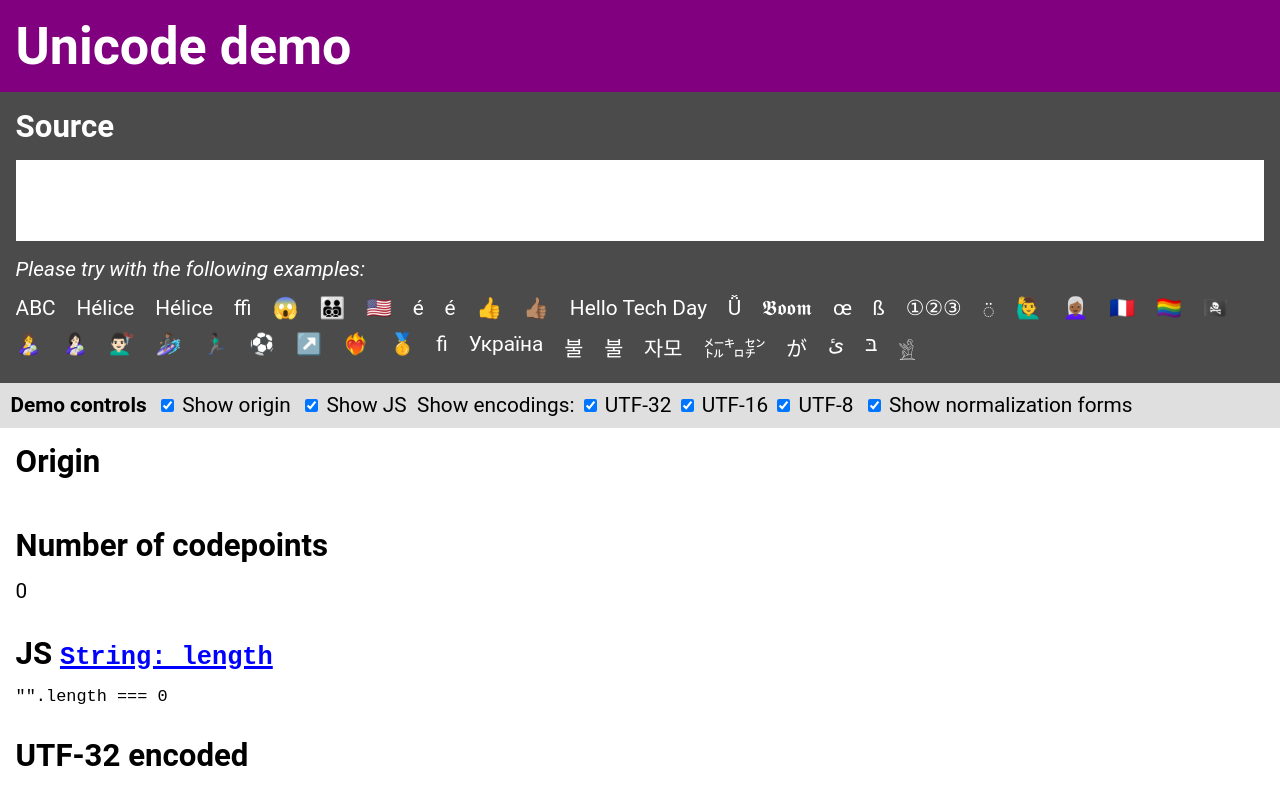
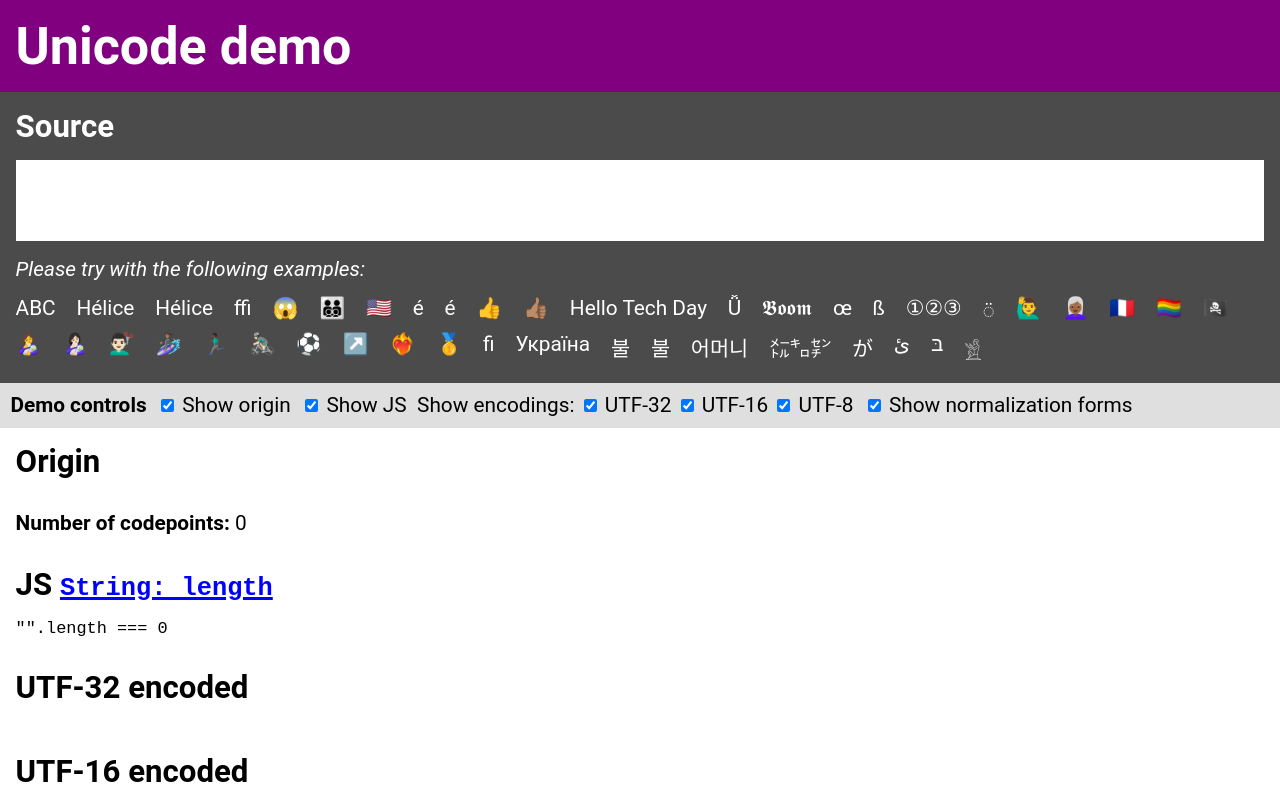
Before and after one commit to pgentile/unicode-demo, a React (Vite) app: page / in a window 1280 px wide. Shown: the top 800 px of the page. Built offline with nearby package versions, Linux system fonts and the light colour scheme.

Commit message:
feat: display mirroring char

```diff
--- a/src/App.tsx
+++ b/src/App.tsx
@@ -1,8 +1,7 @@
-import { Activity, lazy, Suspense, type MouseEvent } from "react";
+import { Activity, lazy, Suspense, type MouseEvent, Fragment } from "react";
 import SourceForm from "./SourceForm.tsx";
 import SampleValueGroup from "./SampleValueGroup.tsx";
 import OriginDisplay from "./OriginDisplay.tsx";
-import NumberOfCodepoints from "./NumberOfCodepoints.tsx";
 import JsStringLength from "./JsStringLength.tsx";
 import Normalization from "./Normalization.tsx";
 import {
@@ -65,29 +64,21 @@ export default function App() {
         </Activity>
 
         <div className="output-group">
-          <Activity mode={showOrigin ? "visible" : "hidden"}>
-            <OriginDisplay />
-            <NumberOfCodepoints />
-          </Activity>
+          {showOrigin && <OriginDisplay />}
+          {showJsString && <JsStringLength />}
 
-          <Activity mode={showJsString ? "visible" : "hidden"}>
-            <JsStringLength />
-          </Activity>
-
-          {ALL_ENCODINGS.map((encoding) => (
-            <Activity
-              key={encoding}
-              mode={enabledEncodings.includes(encoding) ? "visible" : "hidden"}
-            >
+          {ALL_ENCODINGS.filter((encoding) =>
+            enabledEncodings.includes(encoding),
+          ).map((encoding) => (
+            <Fragment key={encoding}>
               <EncodedBytes key={encoding} encoding={encoding} />
-            </Activity>
+            </Fragment>
           ))}
 
-          <Activity mode={showNormalizationForms ? "visible" : "hidden"}>
-            {ALL_NORMALIZATION_FORMS.map((form) => (
+          {showNormalizationForms &&
+            ALL_NORMALIZATION_FORMS.map((form) => (
               <Normalization key={form} form={form as NormalizationForm} />
             ))}
-          </Activity>
         </div>
       </main>
     </>
--- a/src/CharacterInfo.tsx
+++ b/src/CharacterInfo.tsx
@@ -1,4 +1,4 @@
-import { Activity, type MouseEvent, use } from "react";
+import { Fragment, type MouseEvent, use } from "react";
 import { useCodePoint } from "./CharacterContextBase.ts";
 import { getCodePointAsHexa } from "./codePoints.ts";
 import { useSource } from "./SourceContextBase.ts";
@@ -6,6 +6,7 @@ import ByteSequence from "./ByteSequence.tsx";
 import { useDemoModeProps } from "./DemoModeContextBase.ts";
 import { ALL_ENCODINGS } from "./common.ts";
 import CodePointDisplay from "./CodePointDisplay.tsx";
+import StringCodePointDisplay from "./StringCodePointDisplay.tsx";
 
 const characterNamesPromise: Promise<Map<number, string>> = new Promise(
   (resolve, reject) => {
@@ -66,12 +67,26 @@ const uppercaseMappingPromise: Promise<Map<number, number>> = new Promise(
   },
 );
 
+const mirroringGlyphsPromise: Promise<Map<number, string>> = new Promise(
+  (resolve, reject) => {
+    async function loadModule() {
+      const module = await import(
+        "@unicode/unicode-17.0.0/Bidi_Mirroring_Glyph"
+      );
+      return module.default;
+    }
+
+    loadModule().then(resolve, reject);
+  },
+);
+
 export default function CharacterInfo() {
   const characterNames = use(characterNamesPromise);
   const characterCategories = use(characterCategoriesPromise);
   const bidiClasses = use(bidiClassesPromise);
   const lowercaseMapping = use(lowercaseMappingPromise);
   const uppercaseMapping = use(uppercaseMappingPromise);
+  const mirroringGlyphs = use(mirroringGlyphsPromise);
 
   const codePoint = useCodePoint() ?? 0;
   const [, setSource] = useSource();
@@ -97,6 +112,8 @@ export default function CharacterInfo() {
   const lowerCaseCodePoint = lowercaseMapping.get(codePoint);
   const upperCaseCodePoint = uppercaseMapping.get(codePoint);
 
+  const mirroringGlyph = mirroringGlyphs.get(codePoint);
+
   const { enabledEncodings } = useDemoModeProps();
 
   return (
@@ -116,14 +133,13 @@ export default function CharacterInfo() {
       <h3>Bidi class</h3>
       <p>{bidiClass}</p>
 
-      {ALL_ENCODINGS.map((encoding) => (
-        <Activity
-          key={encoding}
-          mode={enabledEncodings.includes(encoding) ? "visible" : "hidden"}
-        >
+      {ALL_ENCODINGS.filter((encoding) =>
+        enabledEncodings.includes(encoding),
+      ).map((encoding) => (
+        <Fragment key={encoding}>
           <h3>{encoding} encoding</h3>
           <ByteSequence codePoints={[codePoint]} encoding={encoding} />
-        </Activity>
+        </Fragment>
       ))}
 
       {lowerCaseCodePoint && (
@@ -140,6 +156,13 @@ export default function CharacterInfo() {
         </>
       )}
 
+      {mirroringGlyph && (
+        <>
+          <h3>Mirroring character</h3>
+          <StringCodePointDisplay value={mirroringGlyph} />
+        </>
+      )}
+
       <p>
         <a href={codePointLink} rel="noopener" target="_blank">
           View more info on compart.com
--- a/src/CodePointDisplay.tsx
+++ b/src/CodePointDisplay.tsx
@@ -1,20 +1,15 @@
-import { getCodePoints } from "./codePoints.ts";
 import CodePoint from "./CodePoint.tsx";
 
-export interface CodePointDisplay {
-  value?: string;
-  codePoints?: number[];
+export interface CodePointDisplayProps {
+  codePoints: number[];
 }
 
 export default function CodePointDisplay({
-  value,
   codePoints,
-}: CodePointDisplay) {
-  const realCodePoints = codePoints ?? getCodePoints(value ?? "");
-
+}: CodePointDisplayProps) {
   return (
     <div className="code-point-display">
-      {realCodePoints.map((codePoint, index) => (
+      {codePoints.map((codePoint, index) => (
         <CodePoint key={index} codePoint={codePoint} />
       ))}
     </div>
--- a/src/Normalization.tsx
+++ b/src/Normalization.tsx
@@ -1,7 +1,7 @@
-import { Activity, type MouseEvent } from "react";
+import { type MouseEvent } from "react";
 import { useSource } from "./SourceContextBase.ts";
-import CodePointDisplay from "./CodePointDisplay.tsx";
 import type { NormalizationForm } from "./common.ts";
+import StringCodePointDisplay from "./StringCodePointDisplay.tsx";
 
 export interface NormalizationProps {
   form: NormalizationForm;
@@ -33,14 +33,12 @@ export default function Normalization({ form }: NormalizationProps) {
           <span className="hidden">—</span> {FORM_DESCRIPTIONS[form]}
         </span>
       </h2>
-      <Activity mode={normalized ? "visible" : "hidden"}>
-        <CodePointDisplay value={normalized} />
-        <p className="output-use-as-source">
-          <a href="#" onClick={onUseNormalizedAsSourceClick}>
-            Use it as source
-          </a>
-        </p>
-      </Activity>
+      <StringCodePointDisplay value={normalized} />
+      <p className="output-use-as-source">
+        <a href="#" onClick={onUseNormalizedAsSourceClick}>
+          Use it as source
+        </a>
+      </p>
     </section>
   );
 }
--- a/src/NumberOfCodepoints.tsx
+++ /dev/null
@@ -1,16 +0,0 @@
-import { useSource } from "./SourceContextBase.ts";
-import { countCodePoints } from "./codePoints.ts";
-
-export default function NumberOfCodepoints() {
-  const [source] = useSource();
-  const numberOfCodepoints = countCodePoints(source);
-
-  return (
-    <section className="output">
-      <h2 className="output-title">Number of codepoints</h2>
-      <p id="output-codepoints-count" className="output-result">
-        {numberOfCodepoints}
-      </p>
-    </section>
-  );
-}
--- a/src/OriginDisplay.tsx
+++ b/src/OriginDisplay.tsx
@@ -1,5 +1,6 @@
 import { useSource } from "./SourceContextBase.ts";
-import CodePointDisplay from "./CodePointDisplay.tsx";
+import StringCodePointDisplay from "./StringCodePointDisplay.tsx";
+import { countCodePoints } from "./codePoints.ts";
 
 export default function OriginDisplay() {
   const [source] = useSource();
@@ -7,7 +8,10 @@ export default function OriginDisplay() {
   return (
     <section className="output">
       <h2 className="output-title">Origin</h2>
-      <CodePointDisplay value={source} />
+      <StringCodePointDisplay value={source} />
+      <p className="number-of-codepoints">
+        <b>Number of codepoints:</b> {countCodePoints(source)}
+      </p>
     </section>
   );
 }
--- a/src/SampleValueGroup.tsx
+++ b/src/SampleValueGroup.tsx
@@ -30,6 +30,7 @@ const SAMPLE_VALUES: readonly string[] = [
   "💇🏻‍♂️",
   "🏄🏽‍♀️",
   "🏃🏿‍♂️",
+  "🚴🏻‍♂️",
   "⚽️",
   "↗️",
   "❤️‍🔥",
@@ -38,7 +39,7 @@ const SAMPLE_VALUES: readonly string[] = [
   "Україна",
   "불",
   "불",
-  "자모",
+  "어머니",
   "㍍㌔㌢",
   "が",
   "ئ",
--- /dev/null
+++ b/src/StringCodePointDisplay.tsx
@@ -0,0 +1,14 @@
+import { getCodePoints } from "./codePoints.ts";
+import CodePointDisplay from "./CodePointDisplay.tsx";
+
+export interface StringCodePointDisplayProps {
+  value: string;
+}
+
+export default function StringCodePointDisplay({
+  value,
+}: StringCodePointDisplayProps) {
+  const codePoints = getCodePoints(value);
+
+  return <CodePointDisplay codePoints={codePoints} />;
+}
--- a/src/index.css
+++ b/src/index.css
@@ -150,6 +150,10 @@ a:visited {
   .output-use-as-source {
     margin-top: calc(var(--margin) * 0.75);
   }
+
+  .number-of-codepoints {
+    margin-top: calc(var(--margin) * 0.75);
+  }
 }
 
 .character-info-container {
@@ -194,7 +198,9 @@ a:visited {
 }
 
 .character-info {
-  padding: calc(var(--margin) * 0.75);
+  --ci-margin: calc(var(--margin) * 0.75);
+
+  padding: var(--ci-margin);
 
   @media (max-width: 800px) {
     min-width: 20rem;
@@ -218,11 +224,15 @@ a:visited {
   .character-info-codepoint {
     font-size: 1.5rem;
 
-    margin-bottom: calc(var(--margin) * 0.75);
+    margin-bottom: var(--ci-margin);
   }
 
   .unicode-sequence {
-    margin-bottom: calc(var(--margin) * 0.75);
+    margin-bottom: var(--ci-margin);
+  }
+
+  .code-point-display {
+    margin-bottom: var(--ci-margin);
   }
 }
 
```
